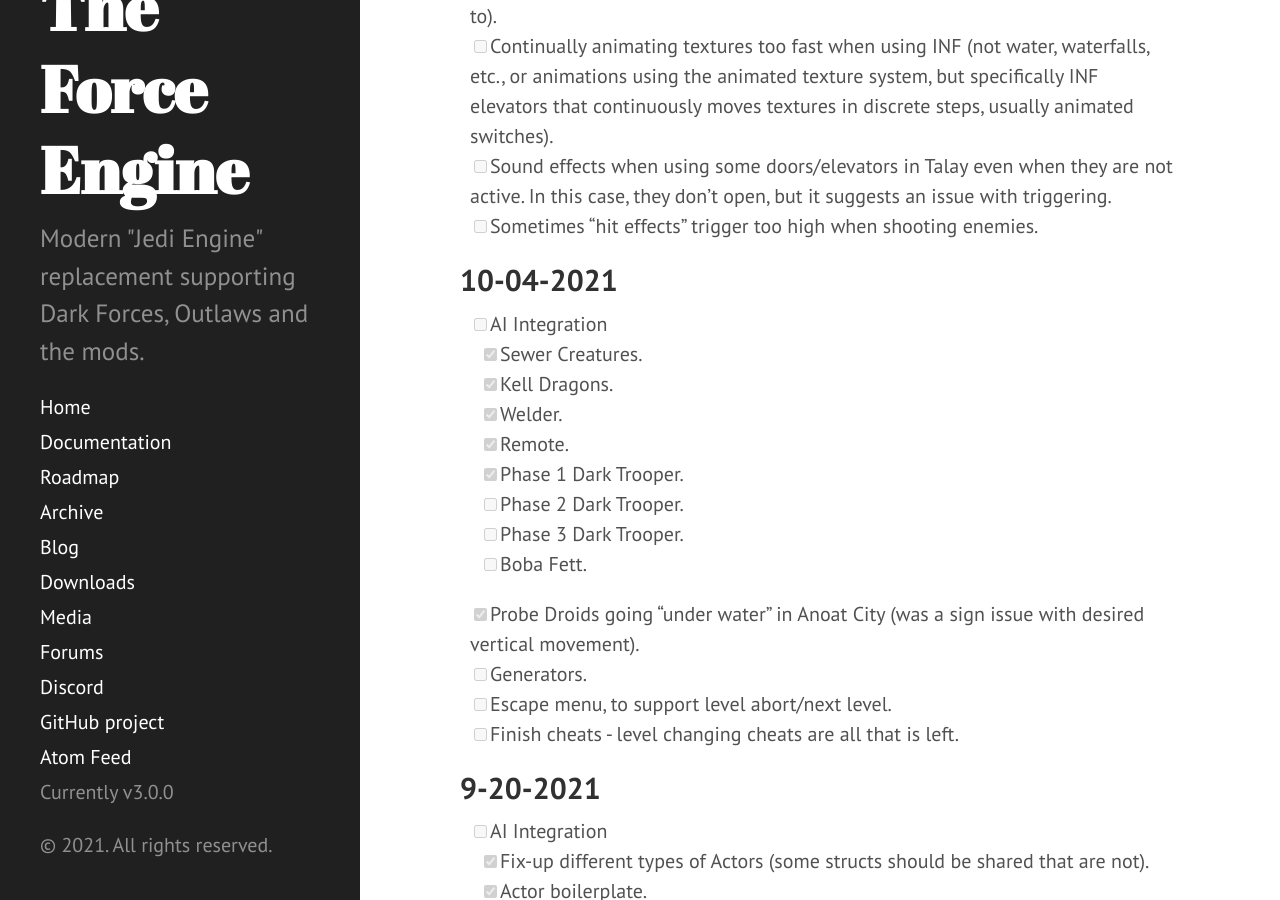
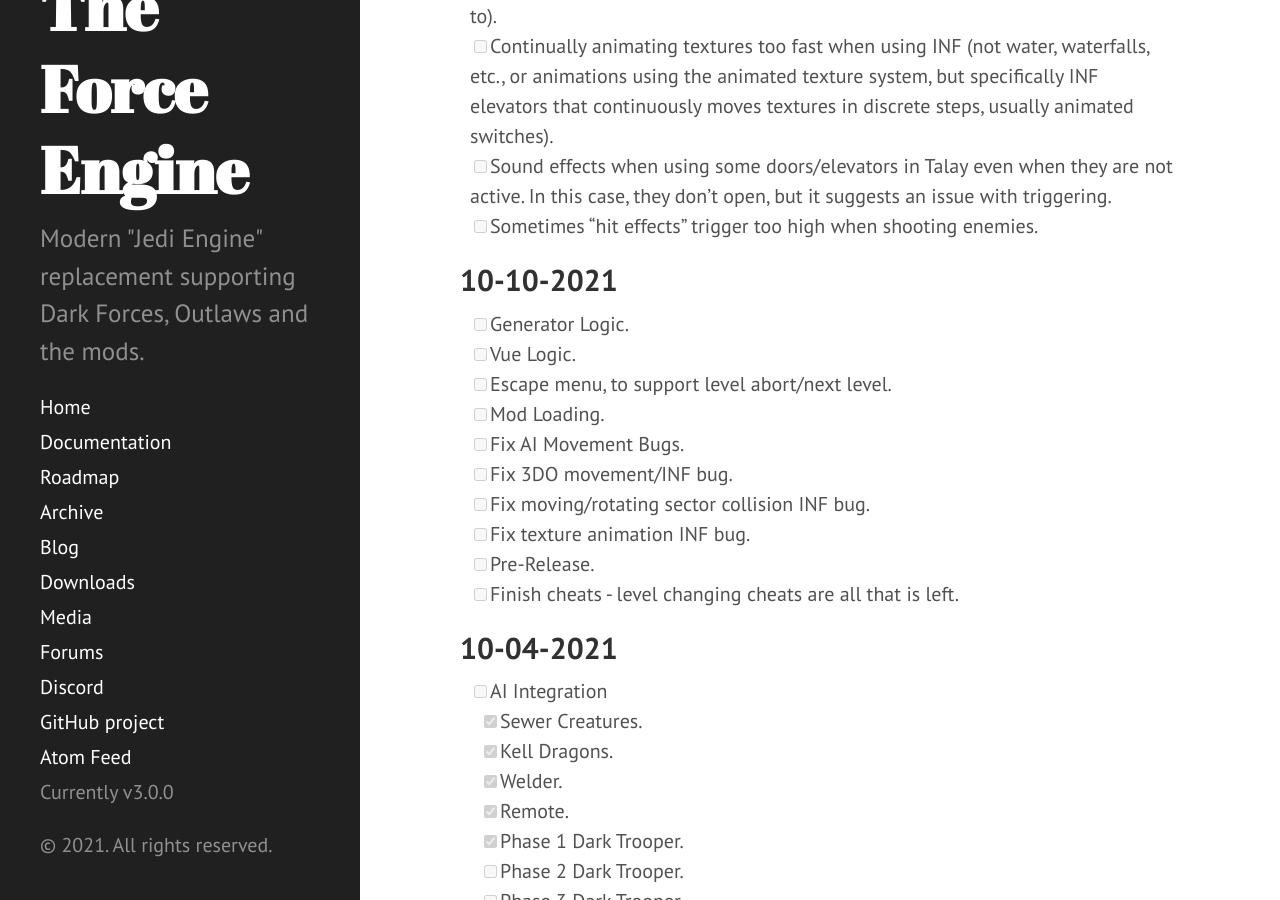
Before and after one commit to TheForceEngine/TheForceEngine.github.io, a Jekyll site: the page built from ProgressTracker.md, in a window 1280 px wide and 900 px high, scrolled down 643 px. Built offline with Jekyll 4.4.1, drawn with Linux system fonts in a browser that asks for light colours.

Commit message:
Update ProgressTracker.md

```diff
--- a/ProgressTracker.md
+++ b/ProgressTracker.md
@@ -14,6 +14,18 @@
 - [ ] Continually animating textures too fast when using INF (not water, waterfalls, etc., or animations using the animated texture system, but specifically INF elevators that continuously moves textures in discrete steps, usually animated switches).
 - [ ] Sound effects when using some doors/elevators in Talay even when they are not active. In this case, they don't open, but it suggests an issue with triggering.
 - [ ] Sometimes "hit effects" trigger too high when shooting enemies.
+
+## 10-10-2021
+- [ ] Generator Logic.
+- [ ] Vue Logic.
+- [ ] Escape menu, to support level abort/next level.
+- [ ] Mod Loading.
+- [ ] Fix AI Movement Bugs.
+- [ ] Fix 3DO movement/INF bug.
+- [ ] Fix moving/rotating sector collision INF bug.
+- [ ] Fix texture animation INF bug.
+- [ ] Pre-Release.
+- [ ] Finish cheats - level changing cheats are all that is left.
 
 ## 10-04-2021
 - [ ] AI Integration
```
